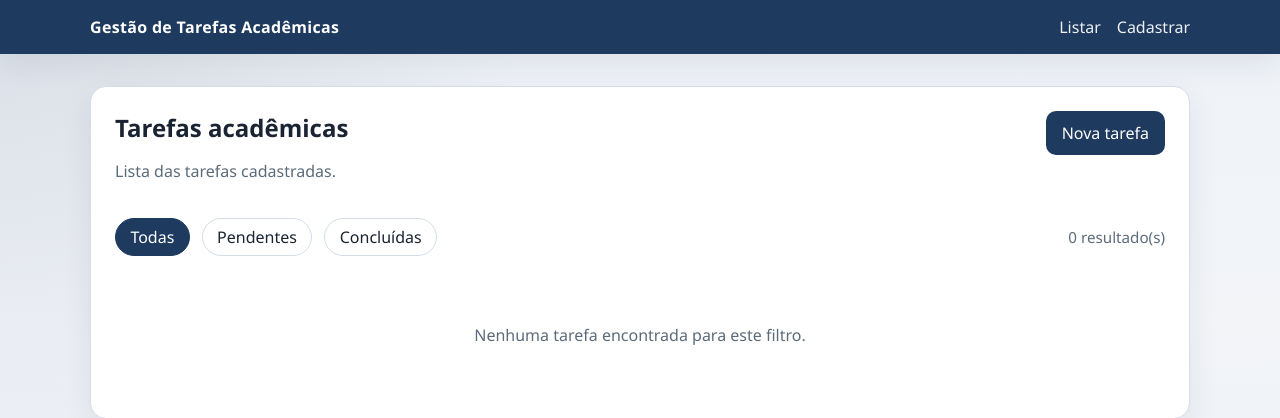
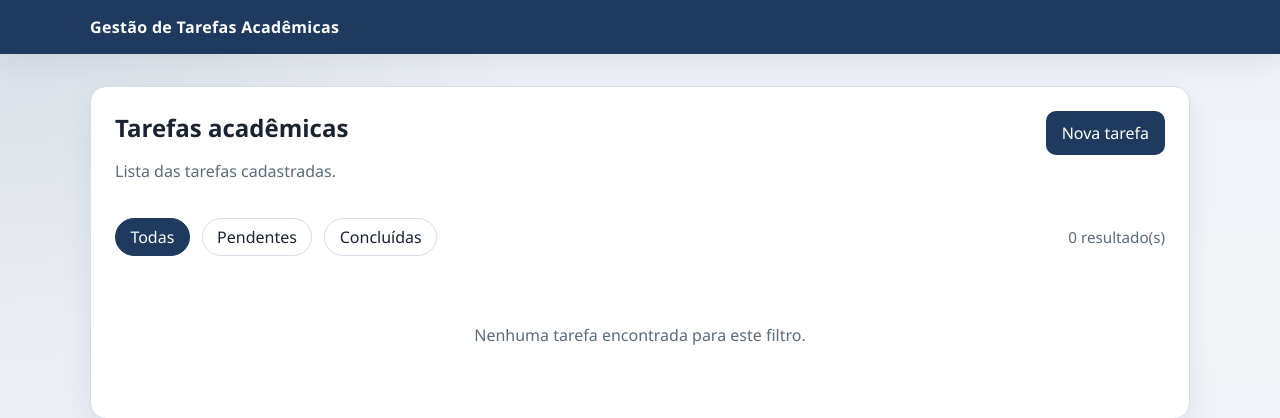
Before and after one commit to FelipeSoares09/gestao-tarefas-academicas, a Node server app: page /tarefas in a window 1280 px wide. Shown: the top 418 px of the page. Run offline with Node 20, Linux system fonts and the light colour scheme.

Commit message:
Remove links Listar e Cadastrar do topo

```diff
--- a/src/views/partials/header.ejs
+++ b/src/views/partials/header.ejs
@@ -10,10 +10,6 @@
   <header class="topo">
     <div class="container topo__conteudo">
       <a class="logo" href="/tarefas">Gestão de Tarefas Acadêmicas</a>
-      <nav class="nav">
-        <a href="/tarefas">Listar</a>
-        <a href="/tarefas/nova">Cadastrar</a>
-      </nav>
     </div>
   </header>
   <main class="container">
```
